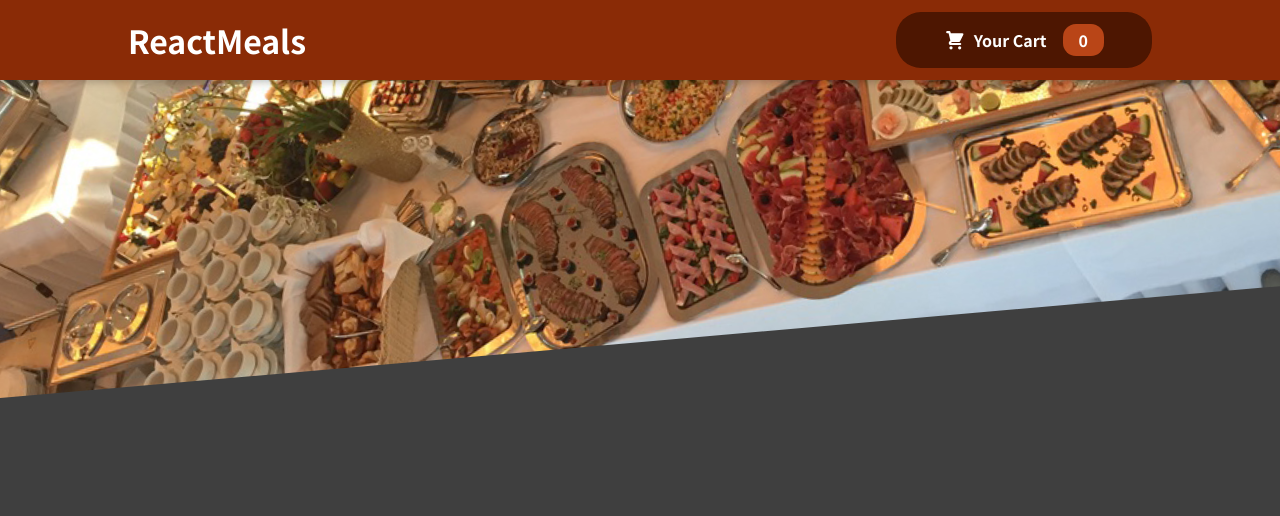
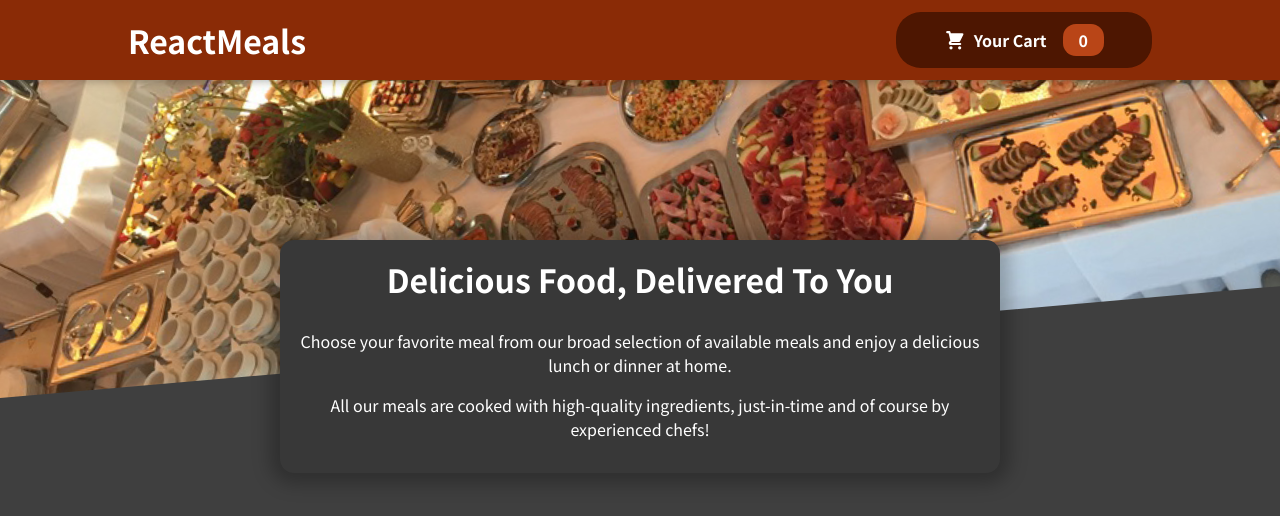
Before and after one commit to nandji3/07-starting-resturent-website-project, a React (Create React App) app: page / in a window 1280 px wide. Shown: the top 516 px of the page. Built offline with nearby package versions, Linux system fonts and the light colour scheme.

Commit message:
Day-2: Adding MealsSummay is finished

```diff
--- a/src/Components/Layout/Header/Header.js
+++ b/src/Components/Layout/Header/Header.js
@@ -2,6 +2,7 @@
 import styles from "./Header.module.css"
 import mealImage from '../../../Assets/meals.jpg';
 import HeaderCartButton from '../HeaderCartButton/HeaderCartButton';
+import Meals from '../../Meals/Meals';
 
 const Header = (props) => {
     return (
@@ -13,6 +14,7 @@
             <div className={styles.mainImage}>
                 <img src={mealImage} alt="A table full of delicious food!" />
             </div>
+            <Meals />
         </Fragment>
     )
 }
--- /dev/null
+++ b/src/Components/Meals/Meals.js
@@ -0,0 +1,11 @@
+import React, { Fragment } from "react";
+import MealsSummary from "./MealsSummary/MealsSummary";
+
+const Meals = () => {
+    return (
+        <Fragment>
+            <MealsSummary />
+        </Fragment>
+    )
+}
+export default Meals;
--- /dev/null
+++ b/src/Components/Meals/MealsSummary/MealsSummary.js
@@ -0,0 +1,20 @@
+import React from "react";
+
+import styles from "./MealsSummary.module.css";
+
+const MealsSummary = () => {
+    return (
+        <section className={styles.summary}>
+            <h2>Delicious Food, Delivered To You</h2>
+            <p>
+                Choose your favorite meal from our broad selection of available meals
+                and enjoy a delicious lunch or dinner at home.
+            </p>
+            <p>
+                All our meals are cooked with high-quality ingredients, just-in-time and
+                of course by experienced chefs!
+            </p>
+        </section>
+    )
+}
+export default MealsSummary;
--- /dev/null
+++ b/src/Components/Meals/MealsSummary/MealsSummary.module.css
@@ -0,0 +1,18 @@
+.summary {
+    text-align: center;
+    max-width: 45rem;
+    width: 90%;
+    margin: auto;
+    margin-top: -10rem;
+    position: relative;
+    background-color: #383838;
+    color: white;
+    border-radius: 14px;
+    padding: 1rem;
+    box-shadow: 0 1px 18px 10px rgba(0, 0, 0, 0.25);
+}
+
+.summary h2 {
+    font-size: 2rem;
+    margin-top: 0;
+}
```
